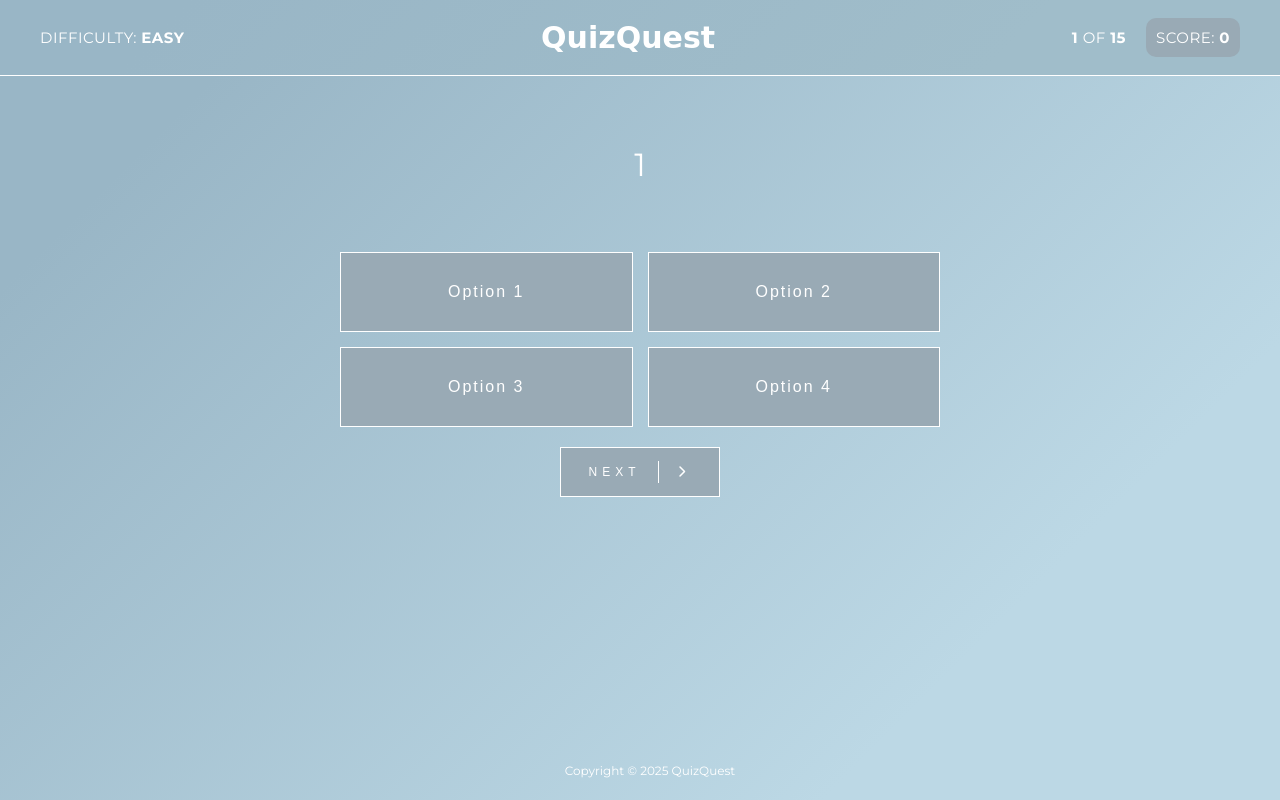
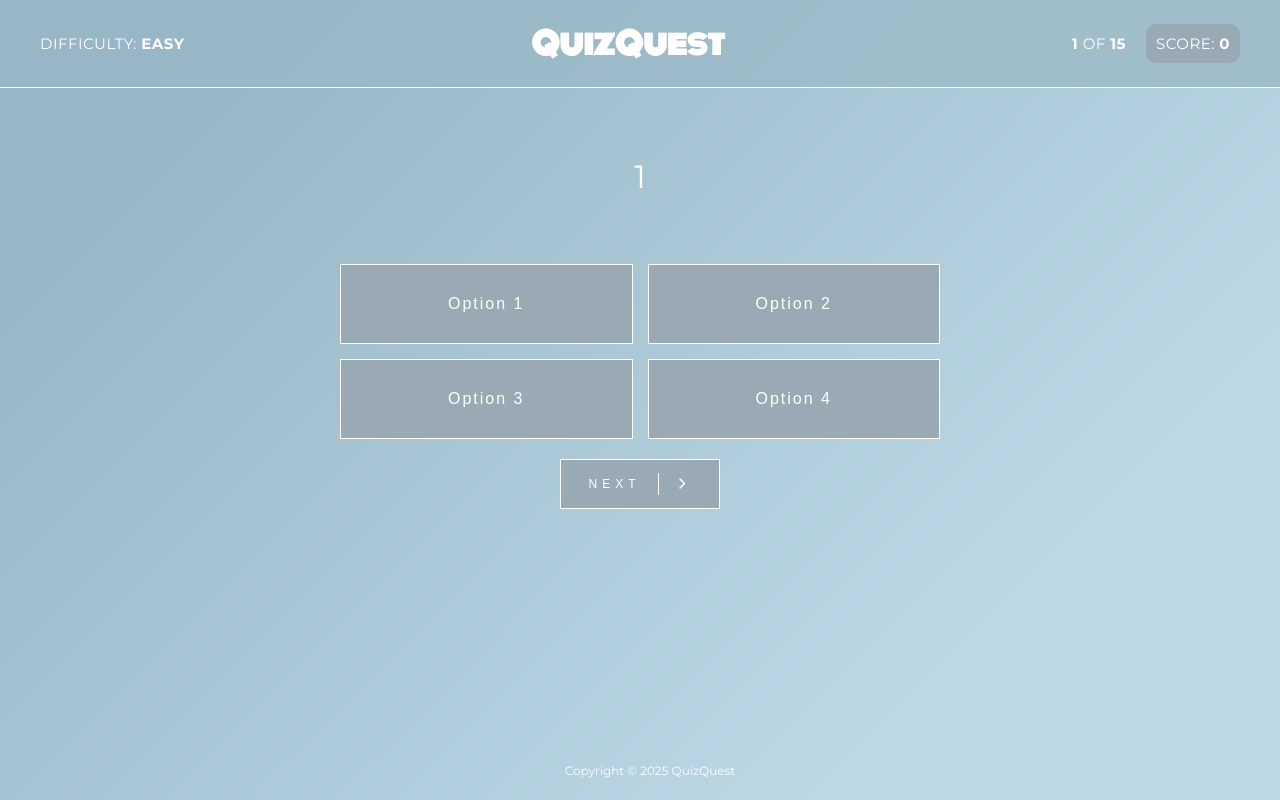
Before and after one commit to bilalpasha246/seng513-202501-assignment2, a website: page index.html in a window 1280 px wide. Drawn offline with Linux system fonts and the light colour scheme; no server answers.

Commit message:
Font Change and Boldened Difficulty

```diff
--- a/index.html
+++ b/index.html
@@ -10,6 +10,7 @@
   <link rel="preconnect" href="https://fonts.gstatic.com" crossorigin>
   <link href="https://fonts.googleapis.com/css2?family=Montserrat:ital,wght@0,100..900;1,100..900&display=swap"
     rel="stylesheet">
+  <link href="https://fonts.googleapis.com/css2?family=Monoton&display=swap" rel="stylesheet">
   <link rel="stylesheet" href="https://cdnjs.cloudflare.com/ajax/libs/font-awesome/6.4.2/css/all.min.css">
 </head>
 
--- a/quiz.js
+++ b/quiz.js
@@ -91,7 +91,7 @@
             button.style.outline = "0px solid black"
         });
         const currentQuestion = nextResult.value;
-        diffText.innerHTML = `Difficulty: ${currentQuestion.difficulty}`
+        diffText.innerHTML = `Difficulty: <b>${currentQuestion.difficulty}<b>`
         container.innerHTML = `Question ${this.counter}: ${currentQuestion.text}`;
         const choices = currentQuestion.shuffleAnswers()
         nextButton.disabled = true;
--- a/styles.css
+++ b/styles.css
@@ -18,7 +18,7 @@
 }
 
 header h1 {
-    font-family: "Caveat", cursive;
+    font-family: "monoton"; /*title font*/
     font-size: 30px;
     flex-grow: 1;
     text-align: center;
```
